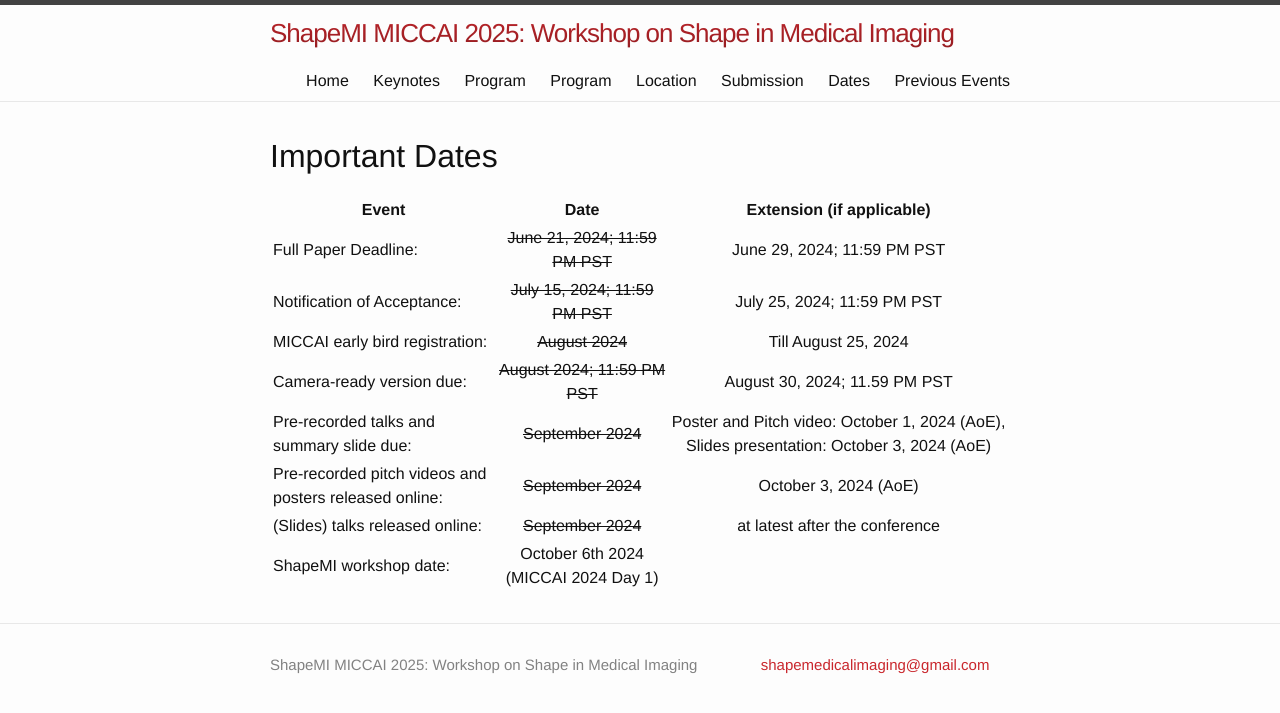
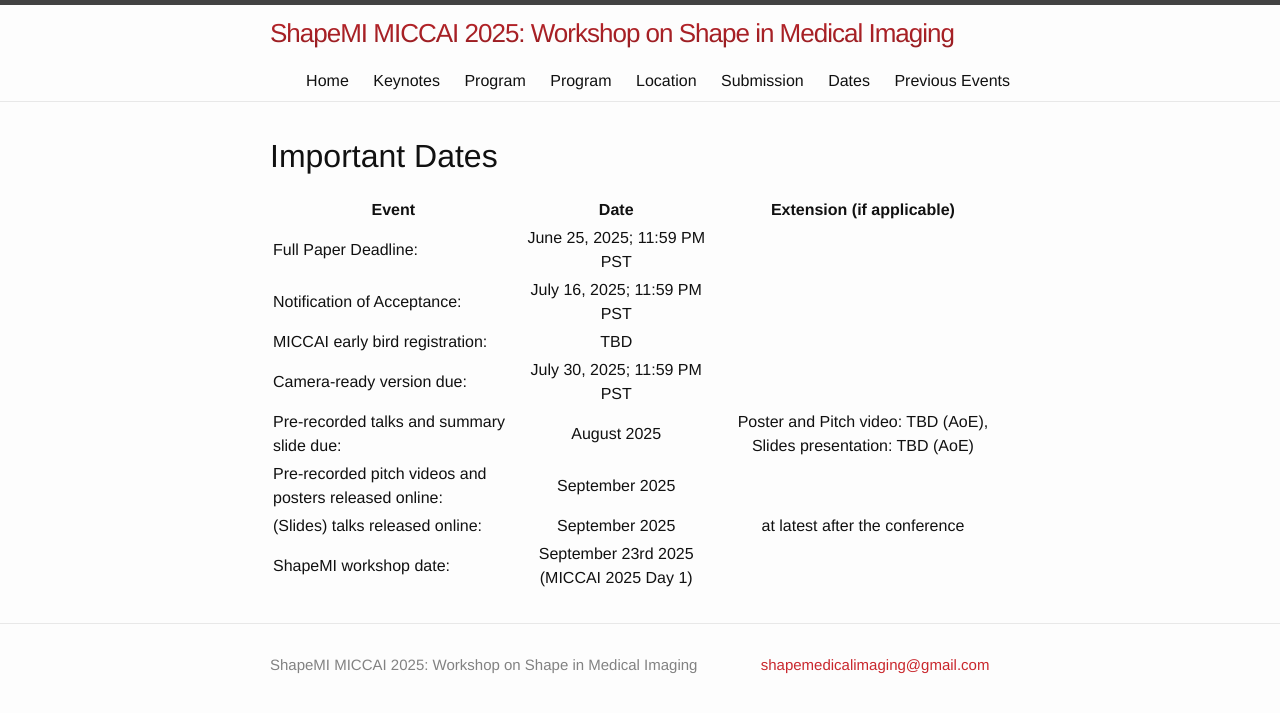
Before and after one commit to shapemi/shapemi.github.io, a Jekyll site: the page built from dates/index.md, in a window 1280 px wide. Shown: the top 713 px of the page. Built offline with Jekyll 4.4.1, drawn with Linux system fonts in a browser that asks for light colours; part of the change alters nothing that is shown.

Commit message:
Update index.md - SM25

```diff
--- a/dates/index.md
+++ b/dates/index.md
@@ -8,6 +8,19 @@ order: 5
 
 | Event | Date | Extension (if applicable) |
 |---|:---:|:---:|
+| Full Paper Deadline: | June 25, 2025; 11:59 PM PST |  |
+| Notification of Acceptance: | July 16, 2025; 11:59 PM PST |  |
+| MICCAI early bird registration: |  TBD | |
+| Camera-ready version due: | July 30, 2025; 11:59 PM PST | |
+| Pre-recorded talks and summary slide due: | August 2025 | Poster and Pitch video: TBD (AoE), Slides presentation: TBD (AoE) |
+| Pre-recorded pitch videos and posters released online: | September 2025 |  |
+| (Slides) talks released online: | September 2025 | at latest after the conference |
+| ShapeMI workshop date: | September 23rd 2025 (MICCAI 2025 Day 1)  | |
+
+
+<!--
+| Event | Date | Extension (if applicable) |
+|---|:---:|:---:|
 | Full Paper Deadline: | ~~June 21, 2024; 11:59 PM PST~~ | June 29, 2024; 11:59 PM PST |
 | Notification of Acceptance: | ~~July 15, 2024; 11:59 PM PST~~ | July 25, 2024; 11:59 PM PST |
 | MICCAI early bird registration: |  ~~August 2024~~ | Till August 25, 2024|
@@ -16,3 +29,4 @@ order: 5
 | Pre-recorded pitch videos and posters released online: | ~~September 2024~~ | October 3, 2024 (AoE) |
 | (Slides) talks released online: | ~~September 2024~~ | at latest after the conference |
 | ShapeMI workshop date: | October 6th 2024 (MICCAI 2024 Day 1)  | |
+-->
```
